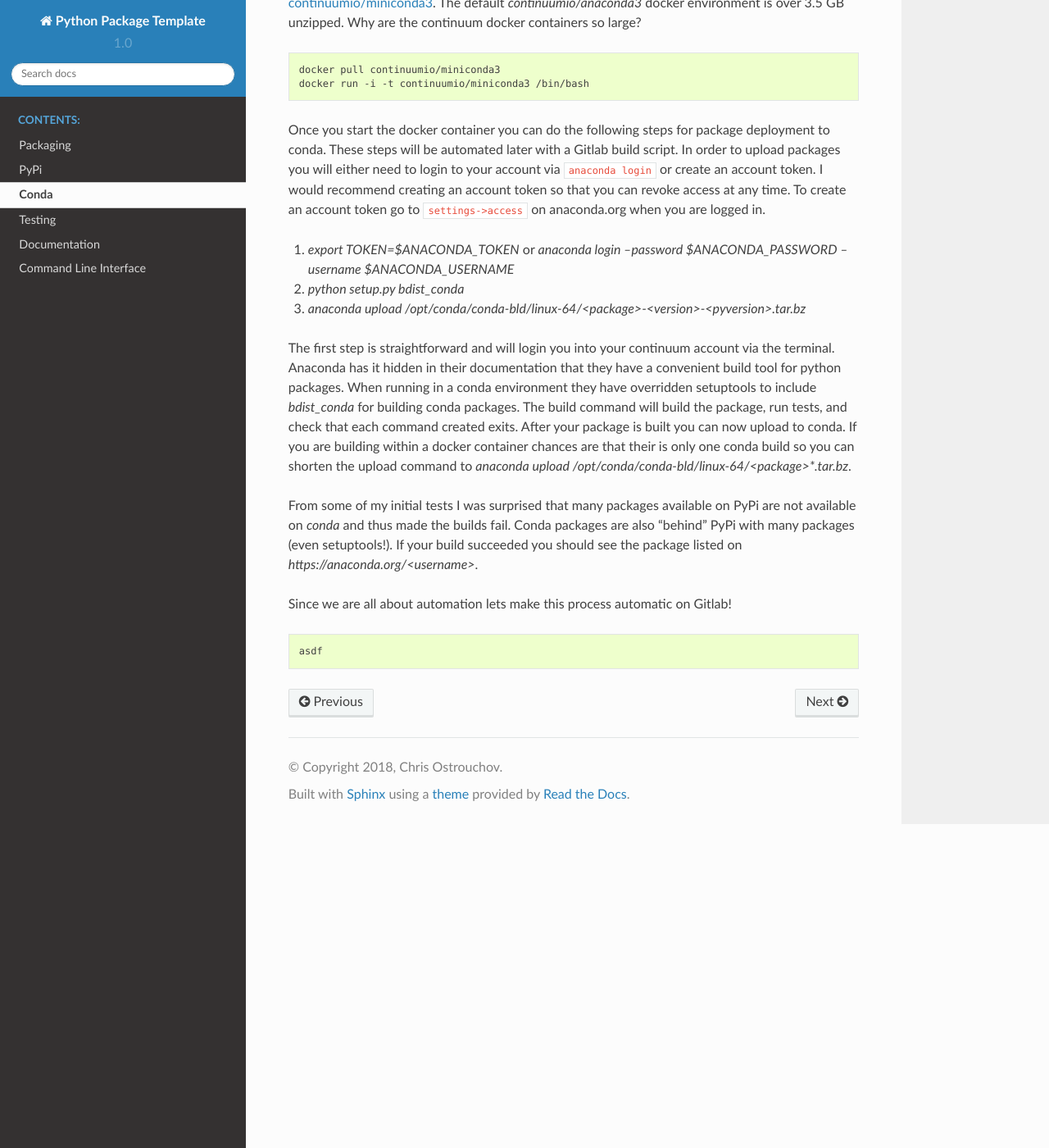
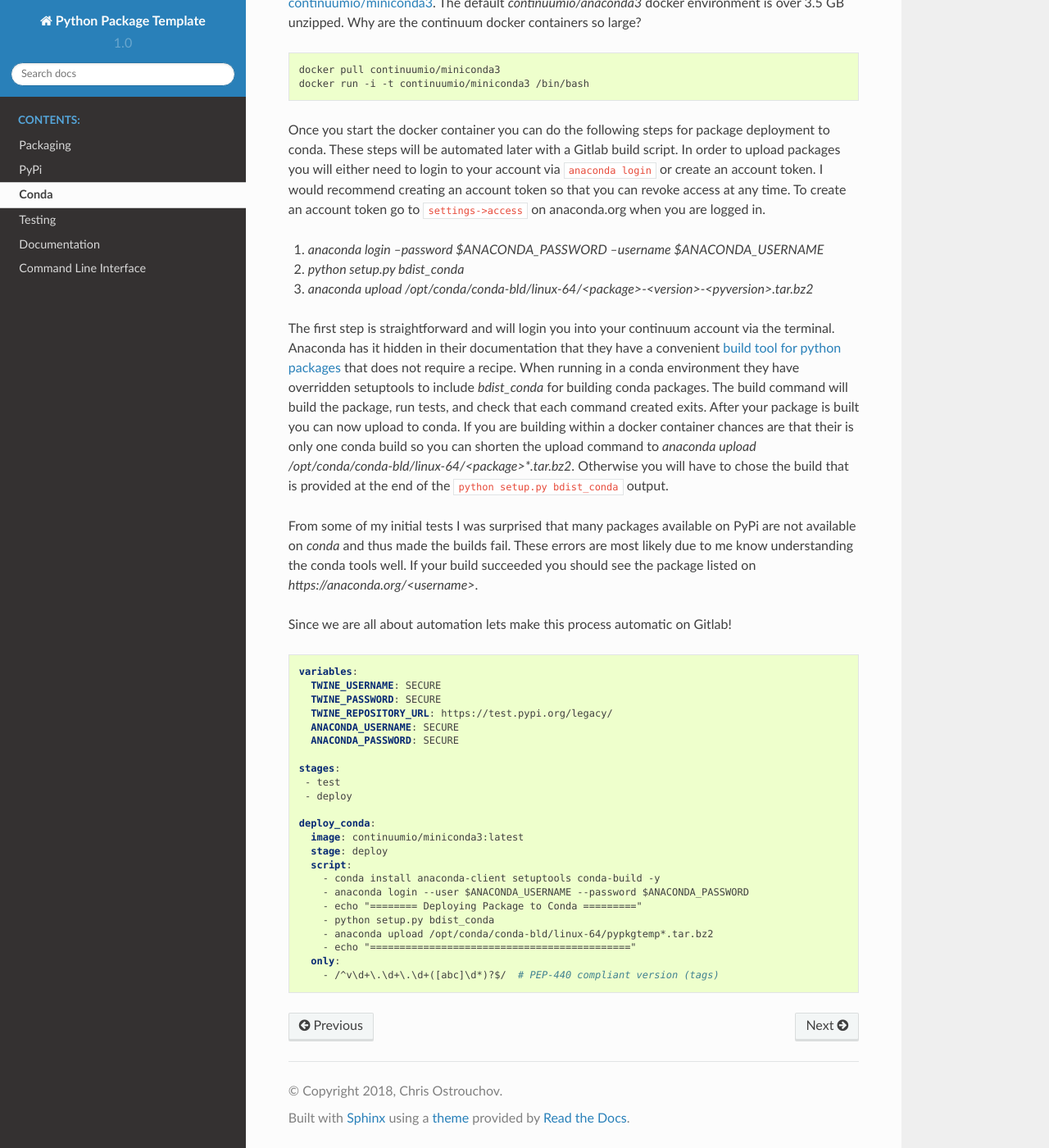
Before and after one commit to dazza-codes/aio-aws, a Sphinx documentation site: the page built from docs/conda.rst, in a window 1280 px wide and 1400 px high, scrolled down 434 px. Shown: the whole window at 82% size. Built offline with Sphinx 7.4.7 and the Read the Docs theme 2.0.0, drawn with Linux system fonts in a browser that asks for light colours.

Commit message:
Adding documentation for conda build

```diff
--- a/docs/conda.rst
+++ b/docs/conda.rst
@@ -36,31 +36,55 @@
 can revoke access at any time. To create an account token go to
 ``settings->access`` on anaconda.org when you are logged in.
 
-1. `export TOKEN=$ANACONDA_TOKEN` or `anaconda login --password $ANACONDA_PASSWORD --username $ANACONDA_USERNAME`
+1. `anaconda login --password $ANACONDA_PASSWORD --username $ANACONDA_USERNAME`
 2. `python setup.py bdist_conda`
-3. `anaconda upload /opt/conda/conda-bld/linux-64/<package>-<version>-<pyversion>.tar.bz`
+3. `anaconda upload /opt/conda/conda-bld/linux-64/<package>-<version>-<pyversion>.tar.bz2`
 
 The first step is straightforward and will login you into your
 continuum account via the terminal. Anaconda has it hidden in their
-documentation that they have a convenient build tool for python
-packages.  When running in a conda environment they have overridden
-setuptools to include `bdist_conda` for building conda packages. The
-build command will build the package, run tests, and check that each
-command created exits. After your package is built you can now upload
-to conda. If you are building within a docker container chances are
-that their is only one conda build so you can shorten the upload
-command to `anaconda upload
-/opt/conda/conda-bld/linux-64/<package>*.tar.bz`.
+documentation that they have a convenient `build tool for python
+packages
+<https://conda.io/docs/user-guide/tasks/build-packages/build-without-recipe.html>`_
+that does not require a recipe. When running in a conda environment
+they have overridden setuptools to include `bdist_conda` for building
+conda packages. The build command will build the package, run tests,
+and check that each command created exits. After your package is built
+you can now upload to conda. If you are building within a docker
+container chances are that their is only one conda build so you can
+shorten the upload command to `anaconda upload
+/opt/conda/conda-bld/linux-64/<package>*.tar.bz2`. Otherwise you will have to chose the build that is provided at the end of the ``python setup.py bdist_conda`` output.
 
 From some of my initial tests I was surprised that many packages
 available on PyPi are not available on `conda` and thus made the
-builds fail. Conda packages are also "behind" PyPi with many packages
-(even setuptools!). If your build succeeded you should see the package
-listed on `https://anaconda.org/<username>`.
+builds fail. These errors are most likely due to me know understanding
+the conda tools well. If your build succeeded you should see the
+package listed on `https://anaconda.org/<username>`.
 
 Since we are all about automation lets make this process automatic on
 Gitlab!
 
 .. code-block:: yaml
 
-   asdf
+   variables:
+     TWINE_USERNAME: SECURE
+     TWINE_PASSWORD: SECURE
+     TWINE_REPOSITORY_URL: https://test.pypi.org/legacy/
+     ANACONDA_USERNAME: SECURE
+     ANACONDA_PASSWORD: SECURE
+
+   stages:
+    - test
+    - deploy
+
+   deploy_conda:
+     image: continuumio/miniconda3:latest
+     stage: deploy
+     script:
+       - conda install anaconda-client setuptools conda-build -y
+       - anaconda login --user $ANACONDA_USERNAME --password $ANACONDA_PASSWORD
+       - echo "======== Deploying Package to Conda ========="
+       - python setup.py bdist_conda
+       - anaconda upload /opt/conda/conda-bld/linux-64/pypkgtemp*.tar.bz2
+       - echo "============================================"
+     only:
+       - /^v\d+\.\d+\.\d+([abc]\d*)?$/  # PEP-440 compliant version (tags)
```
